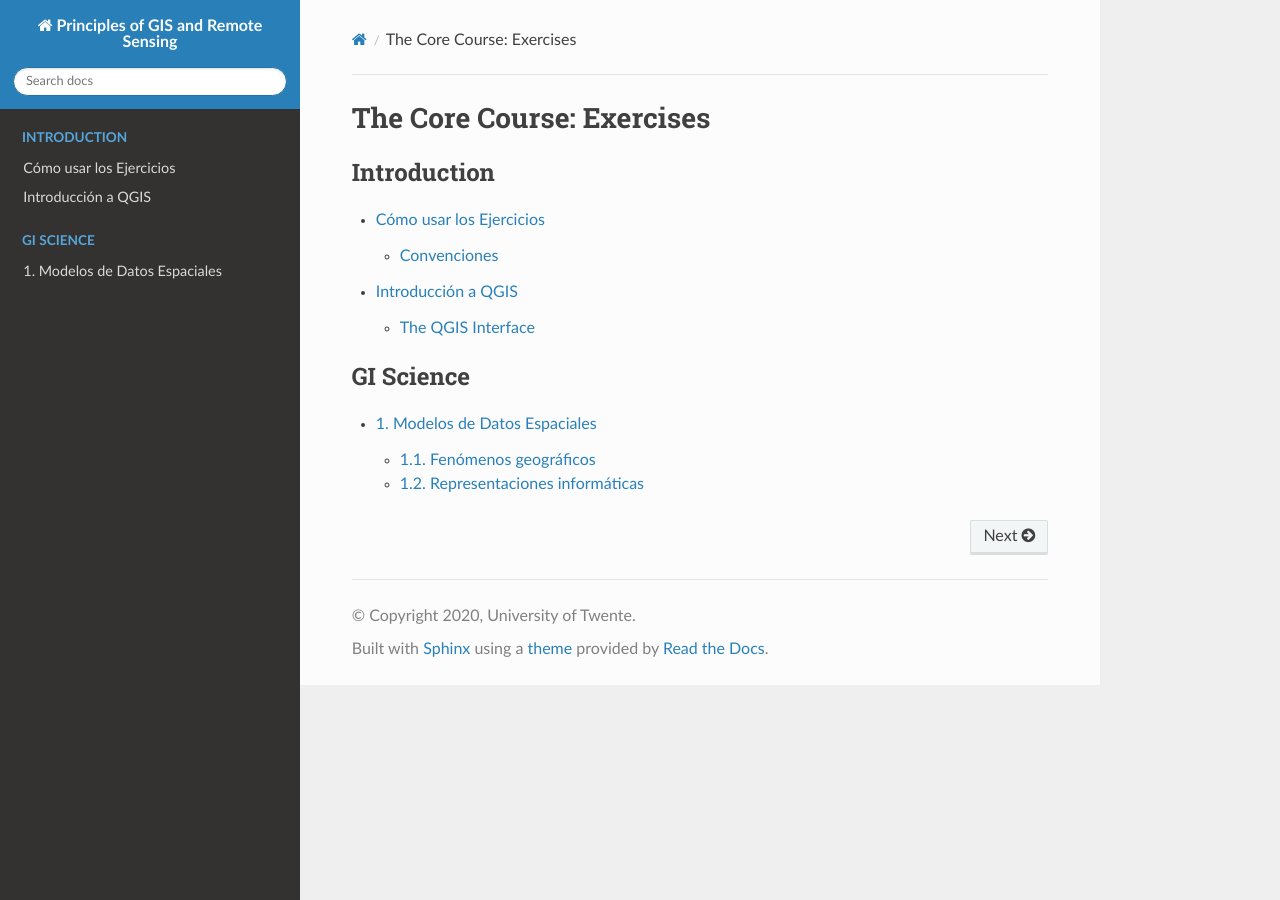
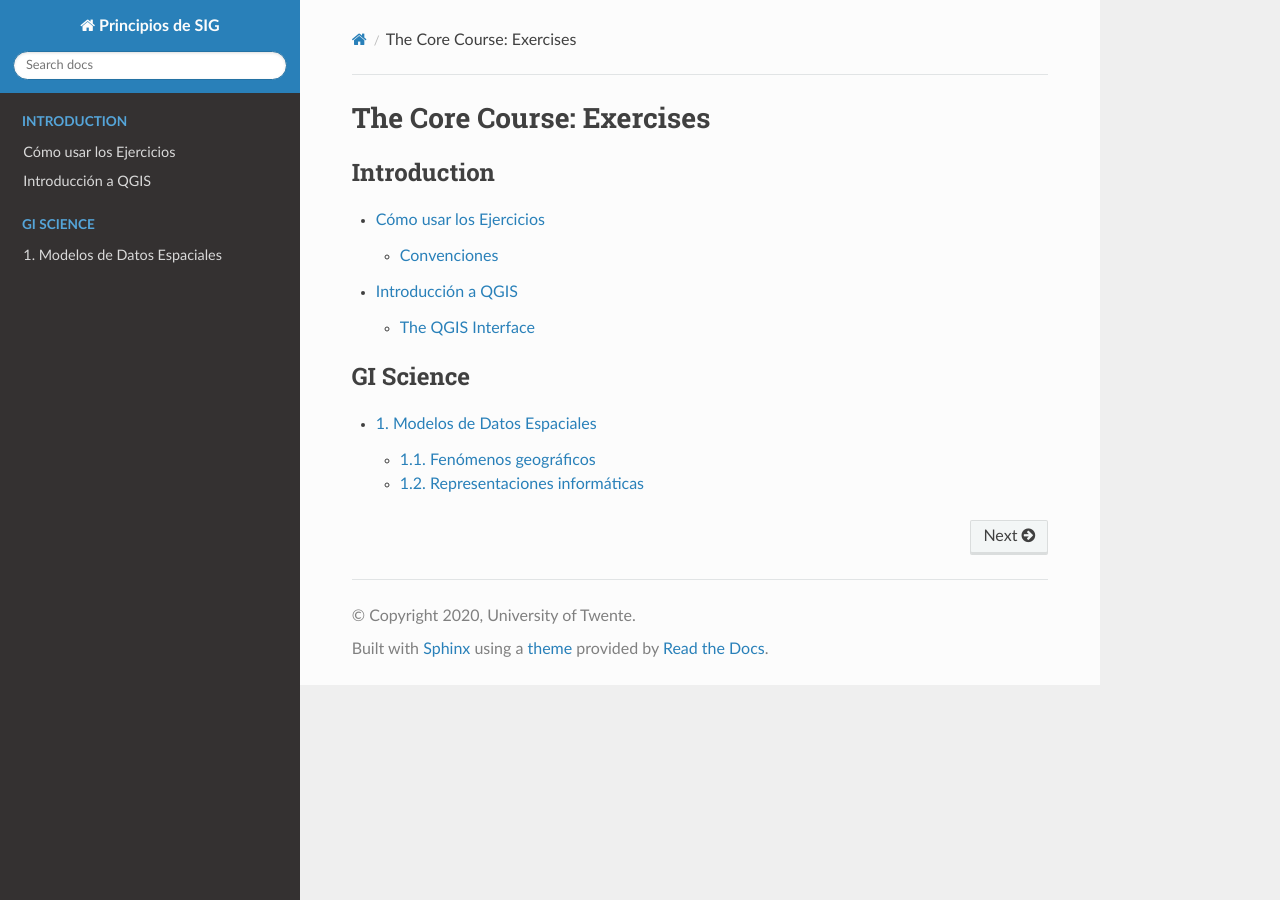
Before and after one commit to andremano/online-core, a Sphinx documentation site: the page built from docs/source/index.rst, in a window 1280 px wide. Built offline with Sphinx 7.4.7 and the Read the Docs theme 2.0.0, drawn with Linux system fonts in a browser that asks for light colours.

Commit message:
change course name

```diff
--- a/docs/source/conf.py
+++ b/docs/source/conf.py
@@ -23,7 +23,7 @@ sys.path.append(os.path.abspath("./_ext"))
 
 # -- Project information -----------------------------------------------------
 
-project = 'Principles of GIS and Remote Sensing'
+project = 'Principios de SIG'
 copyright = '2020, University of Twente'
 author = 'The Course Team'
 
```
